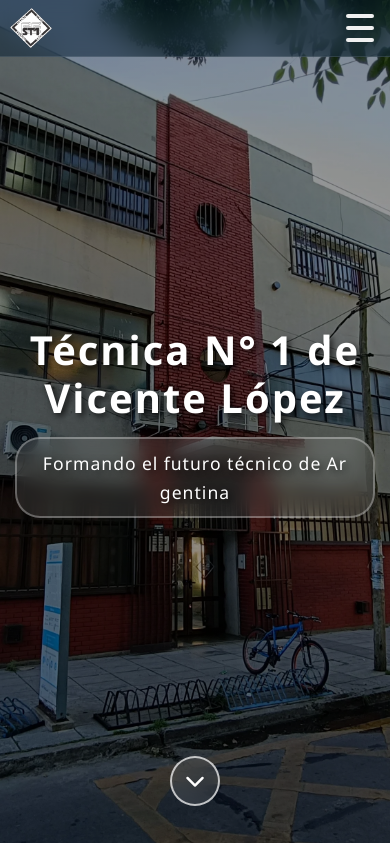
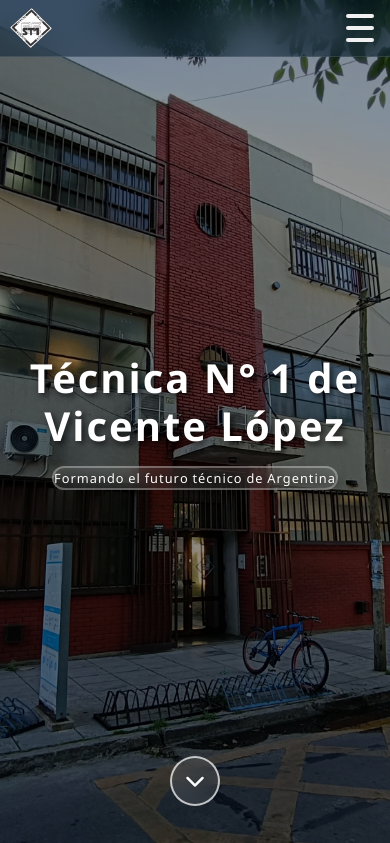
Before and after one commit to thiago-salaberry/WEB_INSTITUSIONAL, a PHP site: page / in a window 390 px wide. Shown: the top 843 px of the page. Run offline with PHP 8.4, Linux system fonts and the light colour scheme.

Commit message:
Cambio en subtitulo del incio

```diff
--- a/css/style.css
+++ b/css/style.css
@@ -560,11 +560,12 @@
     }
 
     .school-subtitle {
-        font-size: 1.1rem;
+        font-size: 0.8rem;
+        padding: 0;
     }
 
     .hero-content {
-        padding: 0 15px;
+        padding: 0;
     }
 
     .parallax-section {
@@ -643,13 +644,14 @@
     }
 
     .school-subtitle {
-        font-size: 1rem;
+        font-size: 0.6rem;
+        padding: 0;
     }
 
     .parallax-left,
     .parallax-right {
         min-height: 50vh;
-        padding: 20px 15px;
+        padding: 20px 0;
     }
 
     .section-title {
```
